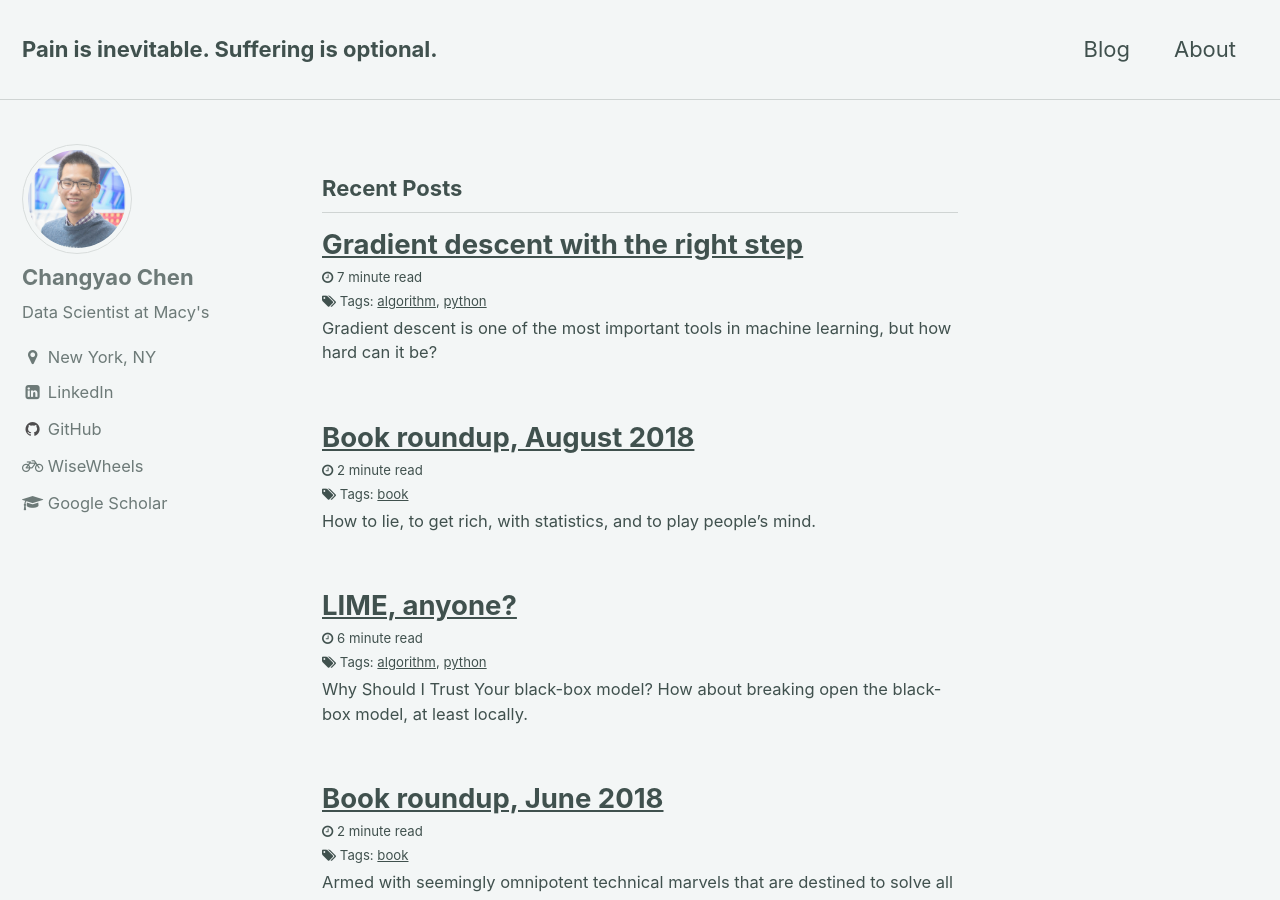
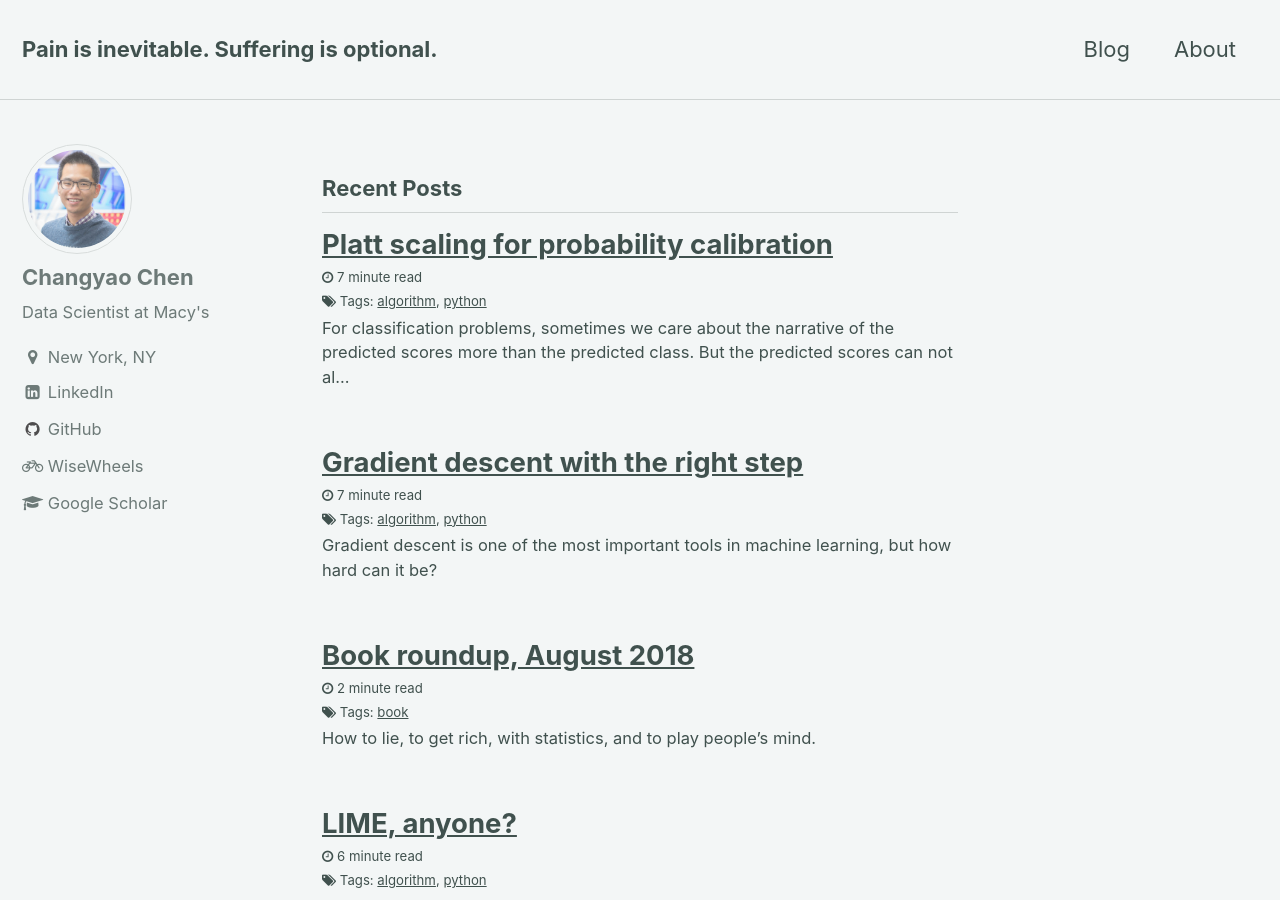
Before and after one commit to changyaochen/changyaochen.github.io, a Jekyll site: the page built from index.html, in a window 1280 px wide and 900 px high. Built offline with Jekyll 4.4.1, drawn with Linux system fonts in a browser that asks for light colours; the list of posts is cut into pages by our own code; comment, search, counter and statistics services are not loaded; some of the changed lines change nothing that is shown; some of the changed text lies outside the part shown.

Commit message:
publish platt scaling post

```diff
--- a/_posts/2018-09-30-platt-scaling.md
+++ b/_posts/2018-09-30-platt-scaling.md
@@ -1,74 +1,88 @@
 ---
 layout: single
-title:  "Using Platt scaling to get true probability"
+title:  "Platt scaling for probability calibration"
 date:   2018-09-30 12:00:01 -0600
-published: false
+published: true
 tag: [algorithm, python]
-excerpt: For classification problems, sometimes we care the true narrative of the predicted probability more than the predicted class. But the predicted probabilities are not always accuarte. Here is where some calibration can help.
+excerpt: For classification problems, sometimes we care about the narrative of the predicted scores more than the predicted class. But the predicted scores can not always be interpreted as probabilities. Here is where some calibration can help.
 toc: true
 header:
-  teaser: /assets/images/platt_scaling_teaser.png
+  teaser: /assets/images/platt_scaling_teaser.jpg
 ---
 
 You are tasked to build a binary classifier: the clients want to know whether a customer will make a purchase in a certain category during next week. Game on!
 
 ## This is a daily task
-You carry out your well-tuned routine: carefully inspect and clean the data; setup the cross-validation training pipeline, try various types of models, even through in few engineered features. All are well.
+You bring out your well-tuned routine: carefully inspected and cleaned the data; set up the cross-validation training pipeline, tried various types of models, even threw in a few engineered features. All are well.
 
-The clients are, however, not so easy to satisfied, but they have every right to critize. They ask for some measures of the model's quality. You present the savvy clients a full suite of metrics, such as precision, recall, and even area under the curve (AUC) of the receiver operating characteristic (ROC). Fully understanding the limit of any statistical model, the clients are seemingly pleased.
+The clients are, however, not so easy to satisfied, as they have every right to criticize. They ask for some measures of the model's quality. You present the savvy clients a full suite of metrics, such as precision, recall, and even area under the curve (AUC) of the receiver operating characteristic (ROC). Fully aware of the limit of any statistical model, the clients are seemingly pleased.
 
-Before signing off, one last question from the group: if we are more interested in the **probability** of the customer making a purchase, can you provide that? Without any doubt, you of course say: yes -- as a matter of fact, those probabilities are already calculated by the model! Look, below is the histogram of the predicted probabilities (the procedures to create this plot can be found [here](http://nbviewer.jupyter.org/github/changyaochen/changyaochen.github.io/blob/master/assets/notebooks/Platt_scaling.ipynb)):
+Before signing off, one last question from the group: if we are interested in the **probability** of the customer making a purchase, can you provide that? Without any doubt, you said yes. As a matter of fact, those probabilities are already calculated by the model! Look, below is the histogram of the predicted probabilities (the procedures to create this plot can be found [here](http://nbviewer.jupyter.org/github/changyaochen/changyaochen.github.io/blob/master/assets/notebooks/Platt_scaling.ipynb)):
 
 <figure>
+<center>
 <a href="/assets/images/platt_adaboost_hist.jpg"><img src="/assets/images/platt_adaboost_hist.png"></a>
+</center>
 </figure>
 
-What is going on? Most of the predicted probabilities (labeled as "score" in the figure) are tightly clustered within a 0.1 span around 0.5. You feel your reputation is on the line, so you want to figure out the reason.
+What is going on? Most of the predicted probabilities (labeled as "score" in the figure) are tightly clustered within a 0.1 span around 0.5. You feel your reputation is on the line, so you want to dig deeper.
 
 ## Does it matter?
-Back to the desk,  you ask yourself, does this peculiar distribution matter? If all one cares about is the *relative ranking* of samples, then such extrem distribution would not matter. Since AUC of ROC is calculated based on ranking, so long the rankings are preserved, we can not tell the difference of different shapes of distributions. But there are cases, we do care about an accurate distribution, in cases where we treat the predicted scores as probabilities.
+Back to the desk,  you ask yourself, does this peculiar distribution matter? If all one cares about is the *relative ranking* of the samples, then such extreme distribution would not matter. Also since AUC of ROC is calculated based on ranking, so long the rankings are preserved, we can not tell the difference of different shapes of distributions. But there are cases, we do care about an accurate distribution, when we treat the predicted scores as probabilities.
 
-Let's consider the following scenario: your clients ask for two models, one to predict a customer's propensity of purchase in category A, and the other to predict the same customer's propensity of purchase in category B. Categories A and B are mutually exclusive, and your company's product line only consists of categories A and B. The clients want to know the a customer's both propensities, to better serve him/her. If all the scores (interpreted as probabilities) predicted by model A lie in the range [0, 0.5), and all the scores predicted by model B lie in the range [0.5, 1]. Each of the models can has prefect metrics (say, AUC of ROC of 0.99), but when used side-by-side, they are of little use, as your clients really require.
+Let's consider the following scenario: your clients ask for two models, one to predict a customer's propensity of purchase in category A, and the other to predict the same customer's propensity of purchase in category B. Categories A and B are mutually exclusive, and your company's product line only consists of categories A and B. The clients want to know both propensities for the same customer, to better serve him/her. If all the scores (interpreted as probabilities) predicted by model A lie in the range [0, 0.5), and all the scores predicted by model B lie in the range [0.5, 1],  when used side-by-side for the clients' purpose, they are of little use. Even each of the models can have perfect metrics (say, AUC of ROC of 0.99), they can not serve the clients.
 
 ## What is the issue?
 
-Now we understand that we do prefer a model whose predicted scores can be directly used as probabilities. Apparently, the histogram we have before would not make the cut. But how bad it is? To, at least visually, inspect the deviance, we can use a [reliability diagram](https://www.jstor.org/stable/pdf/2987588.pdf). The construction of the reliability diagram is very similar to the ROC. Given a set of samples with true labels,
-1. The samples are ranked with their predicted scores by the model.
+Now we understand that we do prefer a model whose predicted scores can be directly used as probabilities. Apparently, the histogram we have above would not make the cut. But how bad it is? To, at least visually, inspect the deviance, we can use a [reliability diagram](https://www.jstor.org/stable/pdf/2987588.pdf). The construction of the reliability diagram is very similar to that of the ROC. Given a set of samples with true labels, the procedure is:
+1. The samples are ranked by their predicted scores output from the model.
 2. Then the samples are bucketed in the \\(N\\) equal size bins.
 3. For samples in bin \\(i\\), we calculate two things: one is the mean of the predicted scores, as \\(x_i\\); the other is the fraction of the samples with true positive label, as \\(y_i\\).
-4. Plot all the \\((x_i, y_i)\\).
+4. Plot all the \\((x_i, y_i)\\), calculated from all \\(N\\) bins.
 
 If the predicted scores truly reflect the underlying probability distribution of the data (which we can not observe), one would expect all the points should lie on the diagonal line. Following the above procedure, we can make the reliability diagram for our previous model as shown below.
 
 <figure>
-<a href="/assets/images/platt_adaboost_rd.jpg"><img src="/assets/images/platt_adaboost_rd.png"></a>
+<center>
+<a href="/assets/images/platt_adaboost_rd.jpg"><img style="width:75%;" src="/assets/images/platt_adaboost_rd.png"></a>
+</center>
 </figure>
 
-Clearly, it looks pretty "bad". At this point, you would almost want to try other types of models, and see how they behave. It seems that, for this particular problem, xgboost is the most "reliable", followed by random forest. The details of each model can be found [here](http://nbviewer.jupyter.org/github/changyaochen/changyaochen.github.io/blob/master/assets/notebooks/Platt_scaling.ipynb).
+Clearly, it looks pretty bad. At this point, you would almost want to try other types of models, and see how they behave up against the reliability diagrams. It seems that, for this particular problem, xgboost is the most reliable, followed by random forest. The details of each model can be found [here](http://nbviewer.jupyter.org/github/changyaochen/changyaochen.github.io/blob/master/assets/notebooks/Platt_scaling.ipynb).
 
 <figure>
-<a href="/assets/images/platt_all_rd.jpg"><img src="/assets/images/platt_all_rd.png"></a>
+<center>
+<a href="/assets/images/platt_all_rd.jpg"><img style="width:75%;" src="/assets/images/platt_all_rd.png"></a>
+</center>
 </figure>
 
-The natural question will be: why? According to [Alexandru Niculescu-Mizil and Rich Caruana](https://www.cs.cornell.edu/~alexn/papers/calibration.icml05.crc.rev3.pdf), at least emprically,
-> We show that maximum margin methods such as boosted trees and boosted stumps push probability mass away from 0 and 1 yielding a characteristic sigmoid shaped distortion in the predicted probabilities. Models such as Naive Bayes, which make unrealistic independence assumptions, push probabilities toward 0 and 1. Other models such as neural nets and bagged trees do not have these biases and predict well calibrated probabilities.
+The natural question will be: why? According to [Alexandru Niculescu-Mizil and Rich Caruana](https://www.cs.cornell.edu/~alexn/papers/calibration.icml05.crc.rev3.pdf), at least empirically, the reasons are:
+> ... maximum margin methods such as boosted trees and boosted stumps push probability mass away from 0 and 1 yielding a characteristic sigmoid shaped distortion in the predicted probabilities.
+>
+> Models such as Naive Bayes, which make unrealistic independence assumptions, push probabilities toward 0 and 1.
+>
+> Other models such as neural nets and bagged trees do not have these biases and predict well-calibrated probabilities.
 
-In any case, using reliability diagram will help us to visualize the extent of the problem, and it also provide the clue how we can fix this issue.
+In any case, using reliability diagram can help us to visualize the extent of the problem, as it also provides the clue how we can fix this issue.
 
 ## Platt scaling for calibration
 
-Ideally, we want the model outputs a reliability diagram that goes straight across the diagonal. If that is not what we see, then, let's train another (simple) model to make it happen. It sounds brutal, but it is simple, and it gets what we want.
+Ideally, we want the model outputs a reliability diagram that goes straight along the diagonal. If that is not what we see, then, let's train another (simple) model to make it happen. It sounds brutal, but it is simple, and it gets what we want.
 
-A very common method used for this purpose is [Platt scaling](https://en.wikipedia.org/wiki/Platt_scaling), where one simply fits a univariate logistic regression model for this calibration. To set up such calibration, one can set aside a small portion of the original data at the very beginning (to prevent overfitting). Once the main model is trained, we then apply the main model to the calibration dataset, using the predicted scores as the input to the logistic regression model (hence univariate), and the corresponding labels as the truth. For our toy problem, the results are shown below.
+A very common method used for this purpose is [Platt scaling](https://en.wikipedia.org/wiki/Platt_scaling), where one simply fits a univariate logistic regression model for this purpose. To set up such calibration, one sets aside a small portion of the original data at the very beginning (to prevent overfitting), once the main model is trained, we then apply the main model to the calibration dataset. The predicted scores are then used as the input to the logistic regression model (hence univariate), and the corresponding labels are used as the truth. For our toy problem, the results are shown below.
 
 <figure>
-<a href="/assets/images/platt_all_rd_fit.jpg"><img src="/assets/images/platt_all_rd_fit.png"></a>
+<center><a href="/assets/images/platt_all_rd_fit.jpg"><img style="width:75%;" src="/assets/images/platt_all_rd_fit.png"></a></center>
 </figure>
 
-As we have noticed, such calibration will not change the ordering of the samples, since logistic function is monotonic. Therefore, the AUC of ROC will not be affected by the calibration, as shown in the table below. However, the score distribution will affect the logloss, since the calibration will try to "stretch" the scores more evenly between [0, 1]. As a result, we get a lower logloss.
+As we have noticed, such calibration will not change the ordering of the samples, since the logistic function is monotonic. Therefore, the AUC of ROC will not be affected by the calibration, as confirmed in the table below. However, the score distribution will affect the logloss, since it tries to "stretch" the scores more evenly between [0, 1]. As a result, we get a lower logloss.
 
 |  | AUC, before | AUC, after | Logloss, before | Logloss, after |
 |:-------------:|:-----------:|:----------:|:---------------:|:--------------:|
 | Random Forest | 0.772 | 0.772 | 0.582 | 0.570 |
 | xgboost | 0.780 | 0.780 | 0.561 | 0.561 |
 | AdaBoost | 0.714 | 0.714 | 0.684 | 0.671 |
+
+## Conclusion
+
+We have seen that, in classification problems, if one cares about the predicted scores, and intends to interpreted such scores as probability, calibration step such as Platt scaling should be applied. Depending on the nature of the problem, and the exact model used, the effect of calibration may or may not be significant. Nevertheless, it is something to keep in mind, and handy to have in the toolbox.
```
Also changed, not shown: assets/images/platt_scaling_teaser.jpg (added), assets/images/platt_scaling_teaser.png (deleted).
